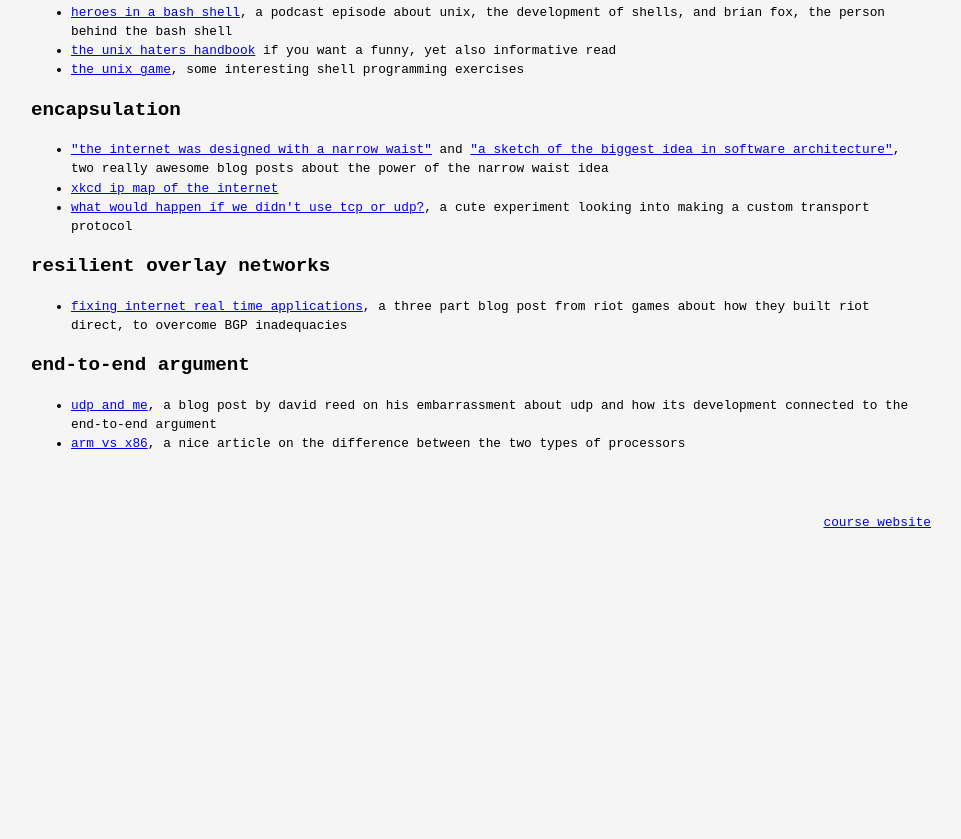
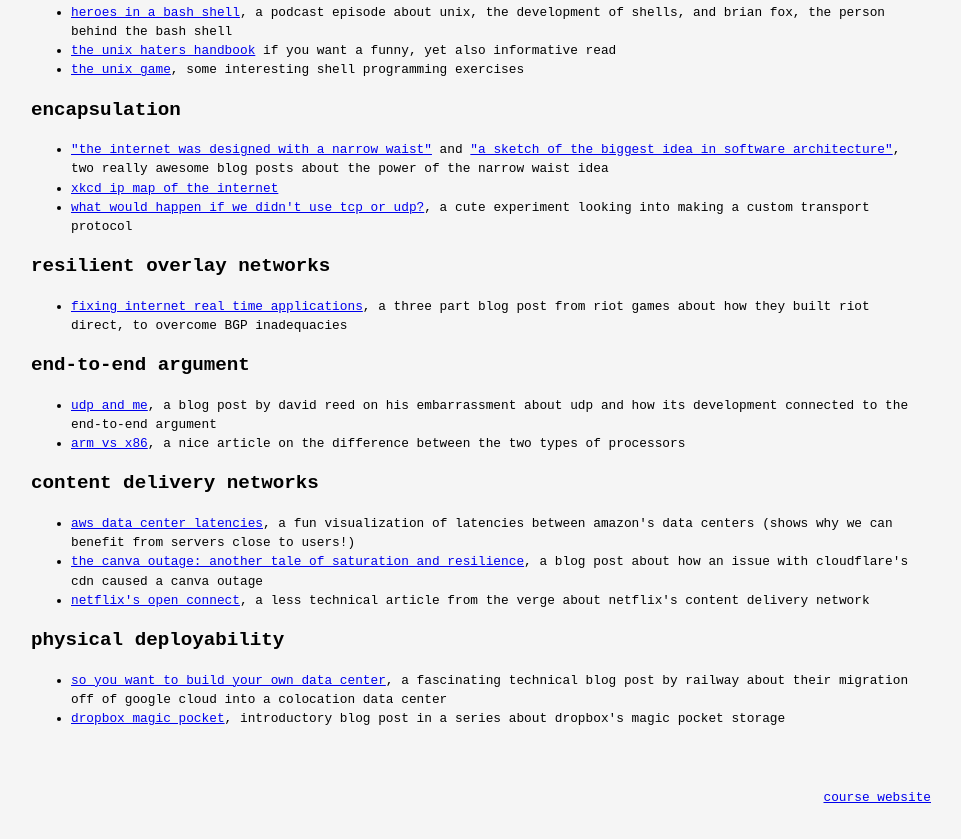
Before and after one commit to liliwilson/tidbits, a plain HTML site: page index.html in a window 1280 px wide. Shown: the part 522-1361 px from the top of the page, without its empty margins (159-1120 px from the left). Before the commit the page ends 1095 px from the top, so only its background shows below. Drawn offline with Linux system fonts and the light colour scheme.

Commit message:
cdns and physdep

```diff
--- a/index.html
+++ b/index.html
@@ -74,11 +74,33 @@
         <li> <a href="https://web.archive.org/web/20180919085731/https://www.deepplum.com/blog-dpr/?page_id=6"
                 target="_blank">udp and me</a>, a blog post by david reed on his embarrassment about udp and how its
             development connected to the end-to-end argument </li>
-
         <li> <a href="https://www.redhat.com/en/topics/linux/ARM-vs-x86" target="_blank">arm vs x86</a>, a nice article
             on the difference between the two types of processors
         </li>
     </ul>
+
+    <h2>content delivery networks</h2>
+    <ul>
+        <li> <a href="https://benjdd.com/aws/" target="_blank">aws data center latencies</a>, a fun visualization of
+            latencies between amazon's data centers (shows why we can benefit from servers close to users!)</li>
+        <li> <a href="https://surfingcomplexity.blog/2024/12/21/the-canva-outage-another-tale-of-saturation-and-resilience/"
+                target="_blank">the canva outage: another tale of saturation and resilience</a>, a blog post about how
+            an issue with cloudflare's cdn caused a canva outage
+        </li>
+        <li> <a href="https://www.theverge.com/22787426/netflix-cdn-open-connect" target="_blank">netflix's open
+                connect</a>, a less technical article from the verge about netflix's content delivery network</li>
+    </ul>
+
+    <h2>physical deployability</h2>
+    <ul>
+        <li> <a href="https://blog.railway.com/p/data-center-build-part-one" target="_blank">so you want to build your
+                own data center</a>, a fascinating technical blog post by railway about their migration off of google
+            cloud into a colocation data center</li>
+        <li> <a href="https://dropbox.tech/infrastructure/magic-pocket-infrastructure" target="_blank">dropbox magic
+                pocket</a>, introductory blog post in a series about dropbox's magic pocket storage
+        </li>
+    </ul>
+
 
 
     <div class="footer">
```
